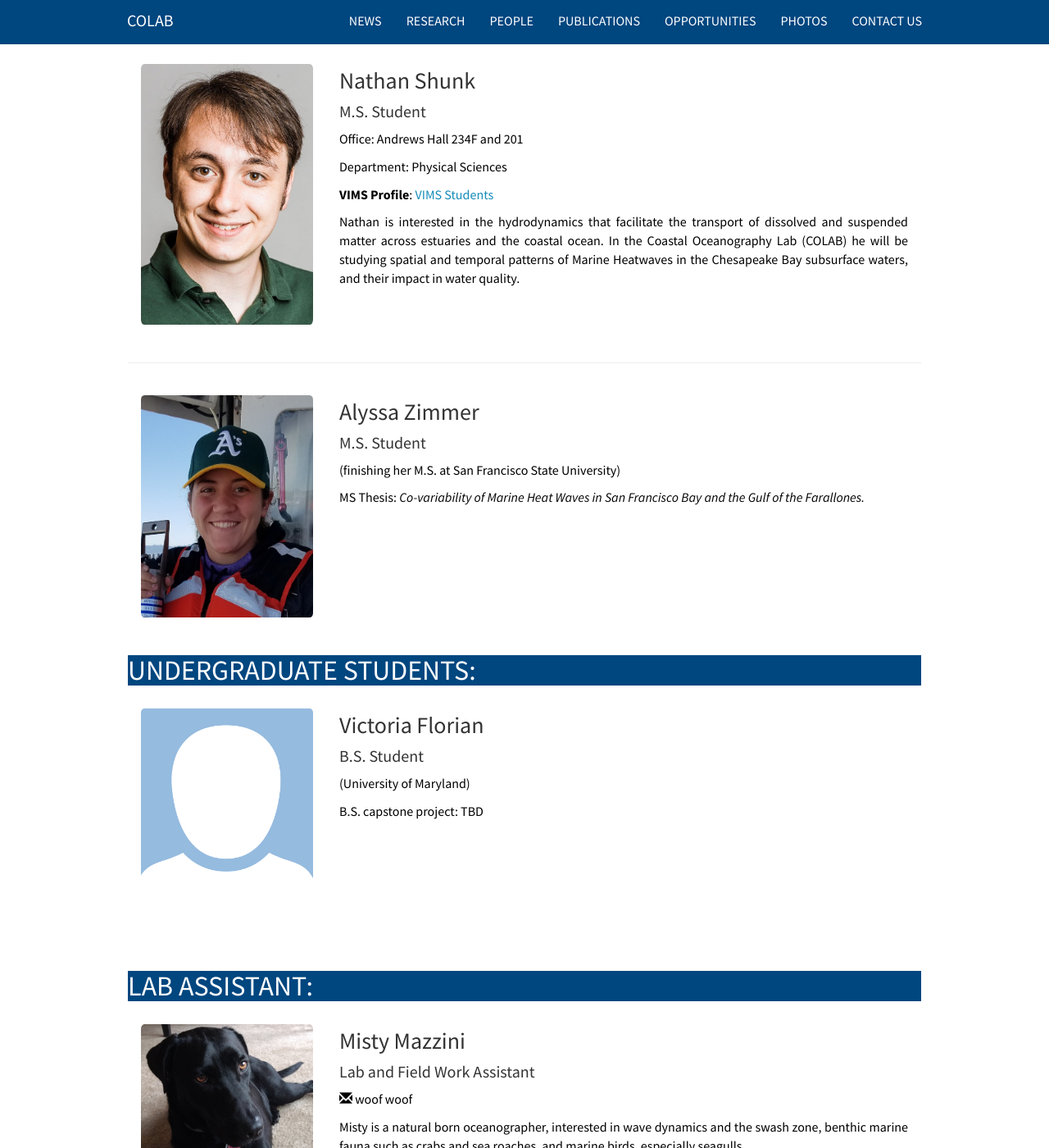
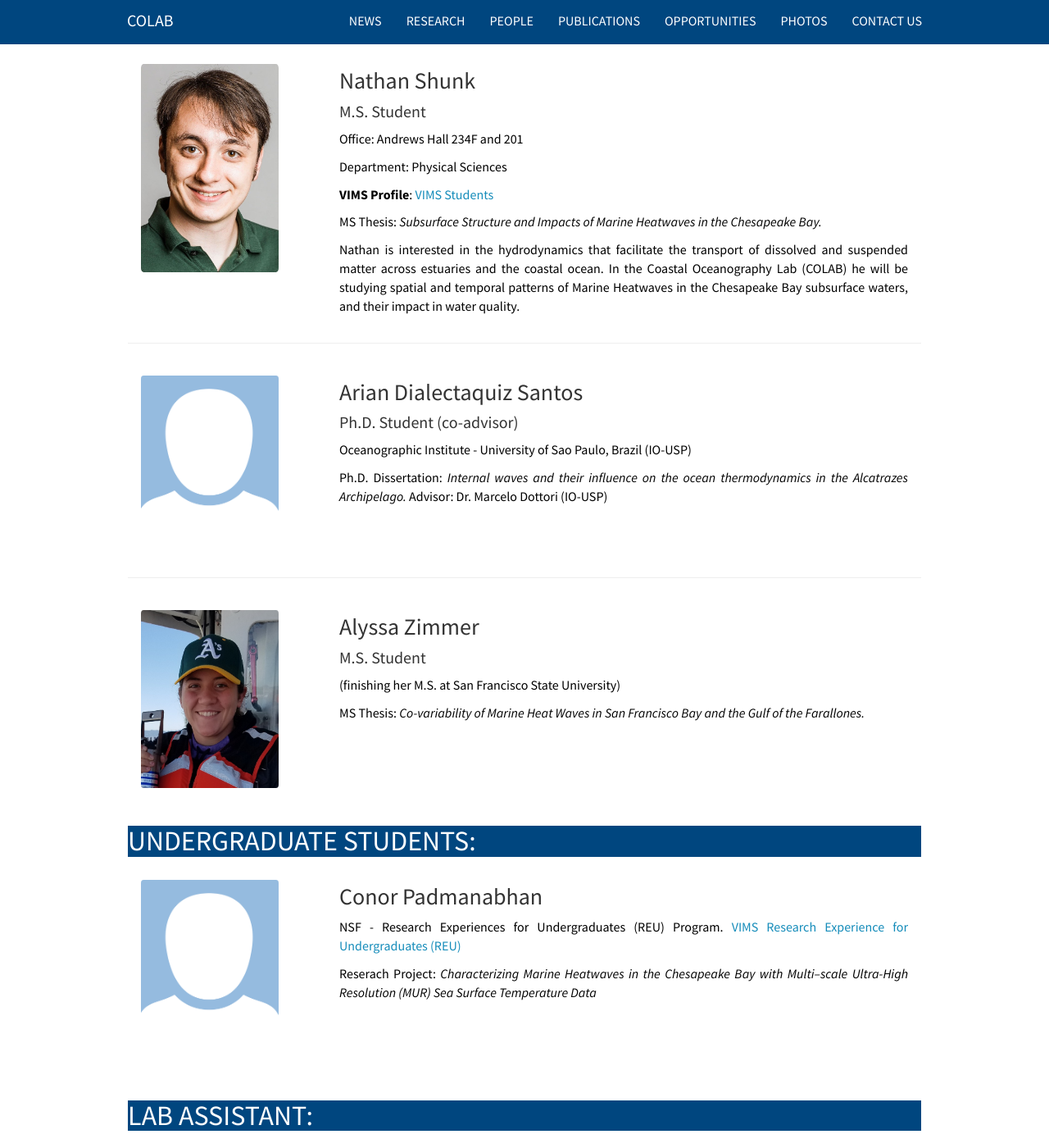
Before and after one commit to mazzinilab/mazzinilab.github.io, a Jekyll site: the page built from _pages/team.md, in a window 1280 px wide and 1400 px high, scrolled down 1239 px. Shown: the whole window at 82% size. Built offline with Jekyll 4.4.1, drawn with Linux system fonts in a browser that asks for light colours; nearby versions of some CDN libraries; some web fonts are replaced; some of the changed text lies outside the part shown.

Commit message:
update-21july2023

```diff
--- a/_layouts/homelay.html
+++ b/_layouts/homelay.html
@@ -40,13 +40,9 @@ layout: default
 <div class="container-fluid">
      <div class="row">
 
-     <div class="col-sm-7" >
+     <div class="col-sm-12" >
 	     {% include news.html %}
      </div>
-
-     <div class="col-sm-5">
-      <a class="twitter-timeline" data-width="400" data-height="800" data-dnt="true" data-link-color="#2B7BB9" href="https://twitter.com/VIMS_News?ref_src=twsrc%5Etfw">Tweets by VIMS_News</a> <script async src="https://platform.twitter.com/widgets.js" charset="utf-8"></script>
-    </div>
 
     </div>
 </div>
--- a/_pages/team.md
+++ b/_pages/team.md
@@ -22,7 +22,7 @@ permalink: /team/
 <div class="container-fluid">
 <div class="row">
 <div class="col-sm-3">
-<img src="{{ site.url }}{{ site.baseurl }}/images/teampic/Piero.jpg" class="img-responsive" width="100%" alt="Piero"/>
+<img src="{{ site.url }}{{ site.baseurl }}/images/teampic/Piero.jpg" class="img-responsive" width="80%" alt="Piero"/>
 </div>
 <div class="col-sm-9" >
 
@@ -62,7 +62,7 @@ Additional information on Dr. Mazzini:
 <div class="container-fluid">
 <div class="row">
 <div class="col-sm-3">
-<img src="{{ site.url }}{{ site.baseurl }}/images/teampic/Cassia.jpg" class="img-responsive" width="100%" alt="Cassia"/>
+<img src="{{ site.url }}{{ site.baseurl }}/images/teampic/Cassia.jpg" class="img-responsive" width="80%" alt="Cassia"/>
 </div>
 <div class="col-sm-9">
 ### Dr. Cassia Pianca
@@ -96,9 +96,8 @@ Additional information on Dr. Pianca:
 <div class="container-fluid">
 <div class="row">
 <div class="col-sm-3">
-<img src="{{ site.url }}{{ site.baseurl }}/images/teampic/nathan.jpg" class="img-responsive" width="110%" alt="Nathan"/>
+<img src="{{ site.url }}{{ site.baseurl }}/images/teampic/nathan.jpg" class="img-responsive" width="80%" alt="Nathan"/>
 </div>
-
 <div class="col-sm-9">
 ### Nathan Shunk
 
@@ -110,6 +109,8 @@ Department: Physical Sciences
 
 **VIMS Profile**: <a href='https://www.vims.edu/about/directory/students/shunk_n.php'> VIMS Students </a>
 
+MS Thesis: <i> Subsurface Structure and Impacts of Marine Heatwaves in the Chesapeake Bay.</i>
+
 <p> Nathan is interested in the hydrodynamics that facilitate the transport of dissolved and suspended matter across estuaries and the coastal ocean. In the Coastal Oceanography Lab (COLAB) he will be studying spatial and temporal patterns of Marine Heatwaves in the Chesapeake Bay subsurface waters, and their impact in water quality. </p>
 
 </div></div></div></div>
@@ -120,9 +121,30 @@ Department: Physical Sciences
 <div class="container-fluid">
 <div class="row">
 <div class="col-sm-3">
-<img src="{{ site.url }}{{ site.baseurl }}/images/teampic/alyssa.jpg" class="img-responsive" width="100%" alt="Alyssa"/>
+<img src="{{ site.url }}{{ site.baseurl }}/images/teampic/nophoto.png" class="img-responsive" width="80%" alt="arian"/>
 </div>
+<div class="col-sm-9">
+### Arian Dialectaquiz Santos
 
+#### Ph.D. Student (co-advisor)
+
+Oceanographic Institute - University of Sao Paulo, Brazil (IO-USP)
+
+Ph.D. Dissertation: <i>Internal waves and their influence on the ocean thermodynamics in the Alcatrazes Archipelago.</i> Advisor: Dr. Marcelo Dottori (IO-USP)
+
+
+</div></div></div></div>
+
+
+
+---
+
+<div style="text-align:justify" markdown="1">
+<div class="container-fluid">
+<div class="row">
+<div class="col-sm-3">
+<img src="{{ site.url }}{{ site.baseurl }}/images/teampic/alyssa.jpg" class="img-responsive" width="80%" alt="Alyssa"/>
+</div>
 <div class="col-sm-9">
 ### Alyssa Zimmer
 
@@ -142,17 +164,15 @@ MS Thesis: <i> Co-variability of Marine Heat Waves in San Francisco Bay and the
 <div class="container-fluid">
 <div class="row">
 <div class="col-sm-3">
-<img src="{{ site.url }}{{ site.baseurl }}/images/teampic/nophoto.png" class="img-responsive" width="100%" alt="Alyssa"/>
+<img src="{{ site.url }}{{ site.baseurl }}/images/teampic/nophoto.png" class="img-responsive" width="80%" alt="Conor"/>
 </div>
 
 <div class="col-sm-9">
-### Victoria Florian
+### Conor Padmanabhan
 
-#### B.S. Student
+NSF - Research Experiences for Undergraduates (REU) Program. [VIMS Research Experience for Undergraduates (REU)](https://www.vims.edu/education/college/summer_intern/about/index.php)
 
-(University of Maryland)
-
-B.S. capstone project: TBD
+Reserach Project: <i>Characterizing Marine Heatwaves in the Chesapeake Bay with Multi–scale Ultra-High Resolution (MUR) Sea Surface Temperature Data</i>
 
 </div></div></div></div>
 
@@ -166,7 +186,7 @@ B.S. capstone project: TBD
 <div class="container-fluid">
 <div class="row">
 <div class="col-sm-3">
-<img src="{{ site.url }}{{ site.baseurl }}/images/teampic/misty_lab.jpg" class="img-responsive" width="100%" alt="Misty"/>
+<img src="{{ site.url }}{{ site.baseurl }}/images/teampic/misty_lab.jpg" class="img-responsive" width="80%" alt="Misty"/>
 </div>
 
 <div class="col-sm-9">
@@ -186,39 +206,81 @@ B.S. capstone project: TBD
 
 ### Research Assistant
 
-<div style="text-align:justify" markdown="1">
+
 <div class="container-fluid">
 <div class="row">
-<div class="col-sm-12">
-- Rachel Jackson (San Francisco State University)
-</div></div></div></div>
+
+<div class="col-sm-4">
+<img src="{{ site.url }}{{ site.baseurl }}/images/teampic/rachel.jpg" class="img-responsive" width="40%" alt="rachel"/>
+Rachel Jackson <br>
+(San Francisco State University)
+</div>
+</div>
+</div>
 
 ---
 
 ### Graduate Students
 
-<div style="text-align:justify" markdown="1">
 <div class="container-fluid">
 <div class="row">
-<div class="col-sm-12">
-- Nicholas Carver (M.S. - San Francisco State University)
-</div></div></div></div>
+
+<div class="col-sm-4">
+<img src="{{ site.url }}{{ site.baseurl }}/images/teampic/nick_carver.jpeg" class="img-responsive" width="40%" alt="nick"/>
+2021 - Nicholas Carver <br>
+(M.S. - San Francisco State University)
+</div>
+</div>
+</div>
 
 ---
 
 ### Undergraduate Students
 
-<div style="text-align:justify" markdown="1">
 <div class="container-fluid">
 <div class="row">
-<div class="col-sm-12">
-- Alyssa Zimmer (San Francisco State University)
-- Amanda Young (San Francisco State University)
-- Rami Darraj (San Francisco State University)
-- Behlie Langel (San Francisco State University)
-</div>
-</div>
-</div>
+
+<div class="col-sm-4">
+<img src="{{ site.url }}{{ site.baseurl }}/images/teampic/nophoto.png" class="img-responsive" width="40%" alt="victorian"/>
+2023 - Victoria Florian <br>
+Capstone Project <br>
+(University of Maryland)
+
 </div>
 
+<div class="col-sm-4">
+<img src="{{ site.url }}{{ site.baseurl }}/images/teampic/behlie.jpg" class="img-responsive" width="40%" alt="nick"/>
+2019 - Behlie Langel <br>
+(San Francisco State University)
+</div>
+
+<div class="col-sm-4">
+<img src="{{ site.url }}{{ site.baseurl }}/images/teampic/rami.png" class="img-responsive" width="40%" alt="rami"/>
+2019 - Rami Darraj <br>
+(San Francisco State University)
+</div>
+
+</div></div>
+
+<div class="container-fluid">
+<div class="row">
+
+<div class="col-sm-4">
+<img src="{{ site.url }}{{ site.baseurl }}/images/teampic/alyssa.jpg" class="img-responsive" width="40%" alt="alyssa"/>
+2018 - Alyssa Zimmer <br>
+(San Francisco State University)
+</div>
+
+<div class="col-sm-4">
+<img src="{{ site.url }}{{ site.baseurl }}/images/teampic/amanda.jpg" class="img-responsive" width="40%" alt="amanda"/>
+2018 - Amanda Young <br>
+(San Francisco State University)
+</div>
+
+</div></div>
+
+
+
+
+
 ---
```
Also changed, not shown: _pages/opportunities.md (+3 -3 lines), _pages/publications.md (+24 -22 lines), _pages/research.md (+5 -5 lines), _posts/2023-07-20-New-Paper-Published.md (added, +15 -0 lines), _posts/2023-07-21-New-NSF-Grant.md (added, +36 -0 lines), images/teampic/amanda.jpg (added), images/teampic/behlie.jpg (added), images/teampic/rami.png (added).
